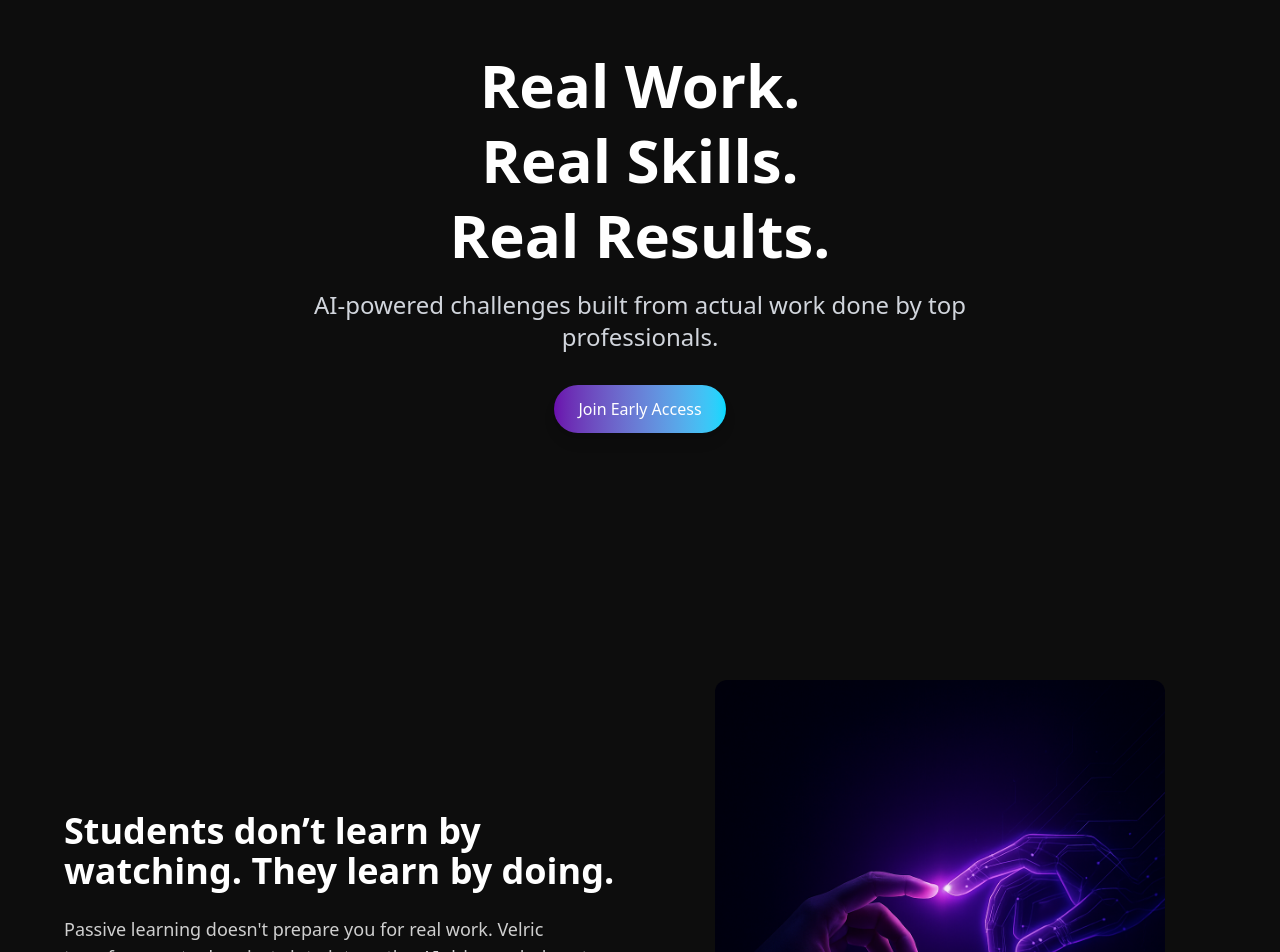
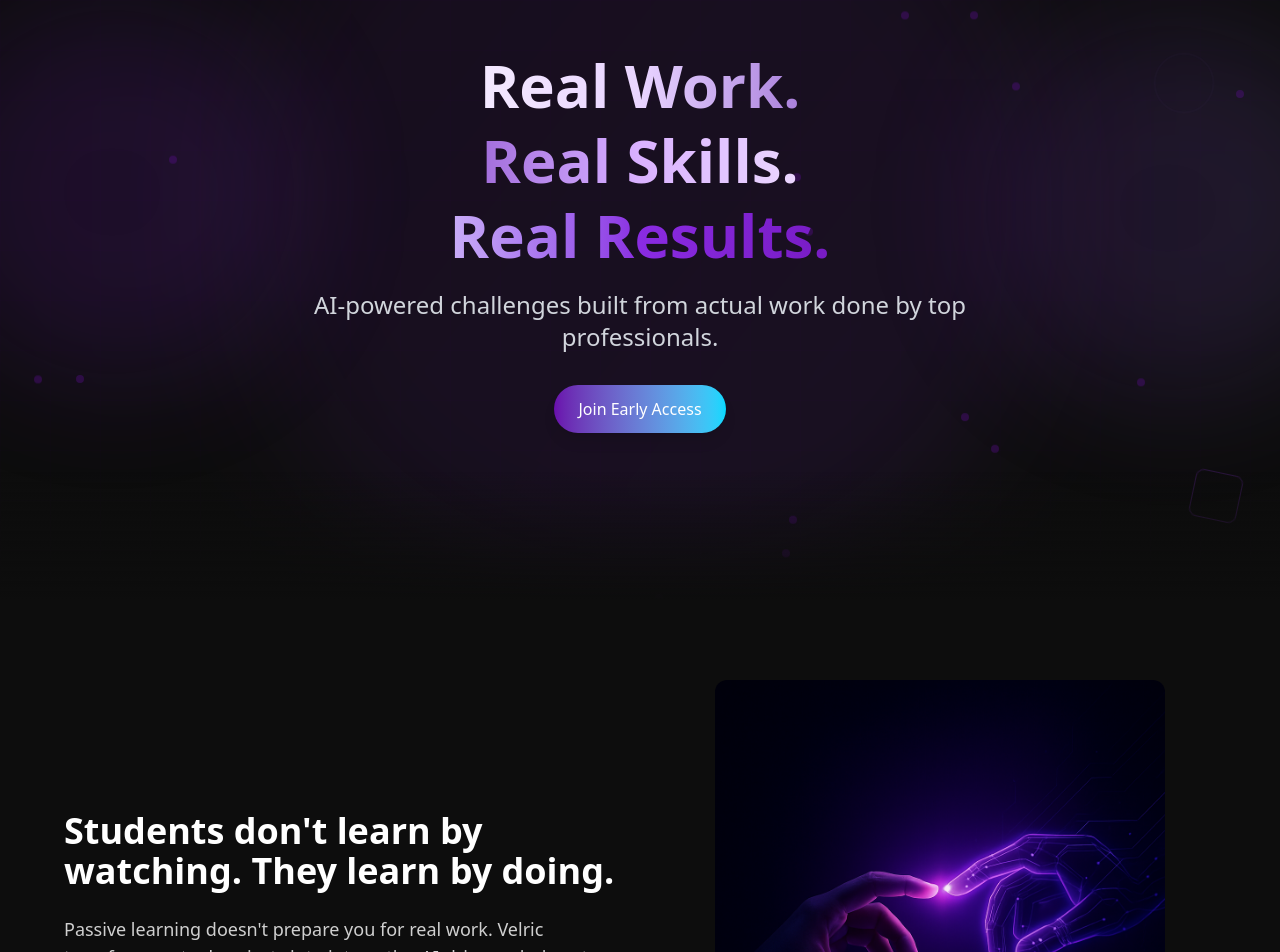
Before and after one commit to velric-ai/velric, a Next.js app: page / in a window 1280 px wide. Shown: the part 200-1152 px from the top of the page. Built offline with nearby package versions, Linux system fonts and the light colour scheme.

Commit message:
add effects and transitions in the home page in hero & index.tsx

```diff
--- a/components/HeroSection.tsx
+++ b/components/HeroSection.tsx
@@ -1,19 +1,104 @@
+import { motion } from "framer-motion";
 import CTAButton from "./CTAButton";
 
 export default function HeroSection() {
   return (
-    <section className="min-h-screen flex flex-col justify-center items-center bg-[#0D0D0D] text-white text-center px-6 pt-20">
-      <h1 className="text-2xl sm:text-3xl md:text-5xl lg:text-6xl font-bold leading-tight">
-        <span className="block">Real Work.</span>
-        <span className="block">Real Skills.</span>
-        <span className="block">Real Results.</span>
-      </h1>
-      <p className="text-lg md:text-2xl max-w-2xl mt-4 text-gray-300">
-        AI-powered challenges built from actual work done by top professionals.
-      </p>
-      <div className="mt-8">
-        <CTAButton />
+    <section className="min-h-screen flex flex-col justify-center items-center bg-[#0D0D0D] text-white text-center px-6 pt-20 relative overflow-hidden">
+      {/* Animated Background Elements */}
+      <div className="absolute inset-0 overflow-hidden pointer-events-none">
+        {/* Large purple gradient orbs */}
+        <div className="absolute top-1/4 -left-20 w-96 h-96 bg-gradient-to-r from-[#6A0DAD]/20 to-[#8A2BE2]/20 rounded-full blur-3xl animate-pulse"></div>
+        <div className="absolute bottom-1/4 -right-20 w-96 h-96 bg-gradient-to-l from-[#9370DB]/20 to-[#6A0DAD]/20 rounded-full blur-3xl animate-pulse" style={{animationDelay: '2s'}}></div>
+        <div className="absolute top-1/2 left-1/2 transform -translate-x-1/2 -translate-y-1/2 w-[800px] h-[800px] bg-gradient-to-r from-[#6A0DAD]/10 to-[#8A2BE2]/10 rounded-full blur-3xl animate-spin" style={{animationDuration: '60s'}}></div>
       </div>
+
+      {/* Tech Grid Pattern */}
+      <div className="absolute inset-0 opacity-20">
+        <div className="absolute inset-0" style={{
+          backgroundImage: `
+            linear-gradient(rgba(106, 13, 173, 0.1) 1px, transparent 1px),
+            linear-gradient(90deg, rgba(106, 13, 173, 0.1) 1px, transparent 1px)
+          `,
+          backgroundSize: '50px 50px'
+        }}></div>
+      </div>
+
+      {/* Floating Tech Particles */}
+      <div className="absolute inset-0 overflow-hidden pointer-events-none">
+        {[...Array(20)].map((_, i) => (
+          <div
+            key={i}
+            className="absolute w-2 h-2 bg-[#6A0DAD]/30 rounded-full animate-bounce"
+            style={{
+              left: `${Math.random() * 100}%`,
+              top: `${Math.random() * 100}%`,
+              animationDelay: `${Math.random() * 5}s`,
+              animationDuration: `${3 + Math.random() * 4}s`
+            }}
+          />
+        ))}
+      </div>
+
+      {/* Circuit-like decorative elements */}
+      <div className="absolute top-20 left-10 w-16 h-16 border border-[#6A0DAD]/30 rounded-lg rotate-45 animate-pulse"></div>
+      <div className="absolute bottom-20 right-10 w-12 h-12 border border-[#8A2BE2]/30 rounded-lg rotate-12 animate-pulse" style={{animationDelay: '1s'}}></div>
+      <div className="absolute top-1/3 right-20 w-8 h-8 border border-[#9370DB]/30 rounded-full animate-ping"></div>
+
+      {/* Main Content */}
+      <div className="relative z-10">
+        <motion.h1
+          className="text-2xl sm:text-3xl md:text-5xl lg:text-6xl font-bold leading-tight"
+          initial={{ opacity: 0, y: 50 }}
+          animate={{ opacity: 1, y: 0 }}
+          transition={{ duration: 0.8, ease: "easeOut" }}
+        >
+          <motion.span
+            className="block bg-gradient-to-r from-white via-purple-200 to-[#6A0DAD] bg-clip-text text-transparent"
+            initial={{ opacity: 0, x: -50 }}
+            animate={{ opacity: 1, x: 0 }}
+            transition={{ duration: 0.8, delay: 0.2 }}
+          >
+            Real Work.
+          </motion.span>
+          <motion.span
+            className="block bg-gradient-to-r from-[#6A0DAD] via-purple-300 to-white bg-clip-text text-transparent"
+            initial={{ opacity: 0, x: 50 }}
+            animate={{ opacity: 1, x: 0 }}
+            transition={{ duration: 0.8, delay: 0.4 }}
+          >
+            Real Skills.
+          </motion.span>
+          <motion.span
+            className="block bg-gradient-to-r from-white via-[#8A2BE2] to-[#6A0DAD] bg-clip-text text-transparent"
+            initial={{ opacity: 0, y: 30 }}
+            animate={{ opacity: 1, y: 0 }}
+            transition={{ duration: 0.8, delay: 0.6 }}
+          >
+            Real Results.
+          </motion.span>
+        </motion.h1>
+
+        <motion.p
+          className="text-lg md:text-2xl max-w-2xl mt-4 text-gray-300"
+          initial={{ opacity: 0, y: 30 }}
+          animate={{ opacity: 1, y: 0 }}
+          transition={{ duration: 0.8, delay: 0.8 }}
+        >
+          AI-powered challenges built from actual work done by top professionals.
+        </motion.p>
+
+        <motion.div
+          className="mt-8"
+          initial={{ opacity: 0, scale: 0.8 }}
+          animate={{ opacity: 1, scale: 1 }}
+          transition={{ duration: 0.6, delay: 1.0, type: "spring", stiffness: 100 }}
+        >
+          <CTAButton />
+        </motion.div>
+      </div>
+
+      {/* Bottom fade effect */}
+      <div className="absolute bottom-0 left-0 right-0 h-32 bg-gradient-to-t from-[#0D0D0D] to-transparent"></div>
     </section>
   );
 }
--- a/components/ValuePropCard.tsx
+++ b/components/ValuePropCard.tsx
@@ -19,11 +19,11 @@ export default function ValuePropCard({
 
   return (
     <div
-      className={`bg-[#1C1C1E] text-white p-6 rounded-2xl shadow-[0_4px_20px_rgba(0,0,0,0.3)] hover:scale-105 transition-transform duration-300 ease-in-out text-center ${className}`}
+      className={`bg-[#1C1C1E] text-white p-6 rounded-2xl shadow-[0_4px_20px_rgba(0,0,0,0.3)] hover:scale-105 transition-transform duration-300 ease-in-out text-center h-full flex flex-col ${className}`}
     >
       <LucideIcon className="w-14 h-14 mb-4 mx-auto text-white" strokeWidth={1.5} />
       <h3 className="text-xl font-semibold mb-2">{title}</h3>
-      <p className="text-gray-300 text-sm">{description}</p>
+      <p className="text-gray-300 text-sm flex-grow">{description}</p>
     </div>
   );
 }
--- a/pages/index.tsx
+++ b/pages/index.tsx
@@ -27,17 +27,40 @@ export default function Home() {
         {/* Hero Section */}
         <HeroSection />
 
-        {/* 🧠 Problem Statement */}
+        {/* 🧠 Problem Statement - Enhanced with Animations */}
         <section className="px-4 md:px-8 lg:px-16 py-20 max-w-7xl mx-auto grid md:grid-cols-2 gap-12 items-center">
-          <div>
-            <h2 className="text-3xl md:text-4xl font-bold mb-6">
-              Students don’t learn by watching. They learn by doing.
-            </h2>
-            <p className="text-white/80 text-lg">
+          <motion.div
+            initial={{ opacity: 0, x: -60 }}
+            whileInView={{ opacity: 1, x: 0 }}
+            viewport={{ once: true, amount: 0.3 }}
+            transition={{ duration: 0.8, ease: "easeOut" }}
+          >
+            <motion.h2
+              className="text-3xl md:text-4xl font-bold mb-6"
+              initial={{ opacity: 0, y: 30 }}
+              whileInView={{ opacity: 1, y: 0 }}
+              viewport={{ once: true }}
+              transition={{ duration: 0.6, delay: 0.2 }}
+            >
+              Students don't learn by watching. They learn by doing.
+            </motion.h2>
+            <motion.p
+              className="text-white/80 text-lg"
+              initial={{ opacity: 0, y: 20 }}
+              whileInView={{ opacity: 1, y: 0 }}
+              viewport={{ once: true }}
+              transition={{ duration: 0.6, delay: 0.4 }}
+            >
               Passive learning doesn't prepare you for real work. Velric transforms actual projects into interactive AI-driven missions to help you build real skills with real feedback.
-            </p>
-          </div>
-          <div className="flex justify-center">
+            </motion.p>
+          </motion.div>
+          <motion.div
+            className="flex justify-center"
+            initial={{ opacity: 0, x: 60 }}
+            whileInView={{ opacity: 1, x: 0 }}
+            viewport={{ once: true, amount: 0.3 }}
+            transition={{ duration: 0.8, delay: 0.3, ease: "easeOut" }}
+          >
             <Image
               src="/icons/hands.png"
               alt="Problem Illustration"
@@ -45,38 +68,67 @@ export default function Home() {
               height={350}
               className="rounded-xl blend-image"
             />
-          </div>
+          </motion.div>
         </section>
 
-        {/* ⚙️ How It Works */}
+        {/* ⚙️ How It Works - Enhanced with Animations */}
         <section className="bg-[#0D0D0D] px-4 md:px-8 lg:px-16 py-20 text-center">
-          <h2 className="text-4xl md:text-5xl font-extrabold mb-12">
+          <motion.h2
+            className="text-4xl md:text-5xl font-extrabold mb-12"
+            initial={{ opacity: 0, y: 30 }}
+            whileInView={{ opacity: 1, y: 0 }}
+            viewport={{ once: true }}
+            transition={{ duration: 0.6 }}
+          >
             How It Works
-          </h2>
-          <div className="grid md:grid-cols-3 gap-10 max-w-6xl mx-auto">
+          </motion.h2>
+          <div className="grid md:grid-cols-3 gap-10 max-w-6xl mx-auto items-stretch">
+            {[
+              {
+                title: "1. Take Real-World Missions",
+                icon: "Briefcase" as keyof typeof import('lucide-react'),
+                description: "Convert professional deliverables into interactive missions to gain hands-on experience."
+              },
+              {
+                title: "2. Get Your Velric Score",
+                icon: "BarChart3" as keyof typeof import('lucide-react'),
+                description: "Our AI engine evaluates your work, providing a comprehensive score and feedback."
+              },
+              {
+                title: "3. Unlock Opportunities",
+                icon: "Rocket" as keyof typeof import('lucide-react'),
+                description: "Showcase your skills and portfolio to top employers and institutions."
+              }
+            ].map((item, idx) => (
+              <motion.div
+                key={idx}
+                initial={{ opacity: 0, y: 50 }}
+                whileInView={{ opacity: 1, y: 0 }}
+                viewport={{ once: true, amount: 0.3 }}
+                transition={{ duration: 0.6, delay: idx * 0.2 }}
+                className="h-full"
+              >
                 <ValuePropCard
-              title="1. Take Real-World Missions"
-              icon="Briefcase"
-              description="Convert professional deliverables into interactive missions to gain hands-on experience."
+                  title={item.title}
+                  icon={item.icon}
+                  description={item.description}
                 />
-            <ValuePropCard
-              title="2. Get Your Velric Score"
-              icon="BarChart3"
-              description="Our AI engine evaluates your work, providing a comprehensive score and feedback."
-            />
-            <ValuePropCard
-              title="3. Unlock Opportunities"
-              icon="Rocket"
-              description="Showcase your skills and portfolio to top employers and institutions."
-            />
+              </motion.div>
+            ))}
           </div>
         </section>
 
         {/* 🚀 What Makes Us Different */}
         <section className="px-4 md:px-8 lg:px-16 py-20 max-w-5xl mx-auto text-center">
-          <h2 className="text-2xl md:text-3xl font-semibold mb-10">
+          <motion.h2
+            className="text-2xl md:text-3xl font-semibold mb-10"
+            initial={{ opacity: 0, y: 30 }}
+            whileInView={{ opacity: 1, y: 0 }}
+            viewport={{ once: true }}
+            transition={{ duration: 0.6 }}
+          >
             What Makes Us Different
-          </h2>
+          </motion.h2>
           <div className="grid md:grid-cols-3 gap-6 text-white/90 text-lg">
             {["No Lectures", "No Simulations", "Real Work. Real Feedback."].map(
               (text, idx) => (
@@ -95,19 +147,38 @@ export default function Home() {
           </div>
         </section>
 
-        {/* 👥 Meet the Founders */}
+        {/* 👥 Meet the Founders - Enhanced with Animations */}
         <section className="bg-[#0D0D0D] px-4 md:px-8 lg:px-16 py-20">
-          <h2 className="text-3xl md:text-4xl font-bold text-center mb-12">
+          <motion.h2
+            className="text-3xl md:text-4xl font-bold text-center mb-12"
+            initial={{ opacity: 0, y: 30 }}
+            whileInView={{ opacity: 1, y: 0 }}
+            viewport={{ once: true }}
+            transition={{ duration: 0.6 }}
+          >
             Meet the Founders
-          </h2>
+          </motion.h2>
           <div className="grid md:grid-cols-2 gap-8 max-w-6xl mx-auto">
+            <motion.div
+              initial={{ opacity: 0, x: -50 }}
+              whileInView={{ opacity: 1, x: 0 }}
+              viewport={{ once: true, amount: 0.3 }}
+              transition={{ duration: 0.8, delay: 0.2 }}
+            >
               <TeamCard
                 name="Mahir Laul (CEO)"
                 role="Vision, Product, External Strategy"
                 image="/assets/mahir.png"
-              bio="I lead the vision, product direction, and external strategy at Velric. From investor conversations to brand positioning, I make sure we’re building something people remember and scaling it like a company that belongs at the top."
+                bio="I lead the vision, product direction, and external strategy at Velric. From investor conversations to brand positioning, I make sure we're building something people remember and scaling it like a company that belongs at the top."
                 linkedin="https://www.linkedin.com/in/mahir-laul-a77b11224/"
               />
+            </motion.div>
+            <motion.div
+              initial={{ opacity: 0, x: 50 }}
+              whileInView={{ opacity: 1, x: 0 }}
+              viewport={{ once: true, amount: 0.3 }}
+              transition={{ duration: 0.8, delay: 0.4 }}
+            >
               <TeamCard
                 name="Srinidhi Murthy (CTO)"
                 role="AI Development, Infrastructure"
@@ -115,65 +186,123 @@ export default function Home() {
                 bio="I lead AI development at Velric. My focus is building systems that turn professional workflows, like decks, code, and pitch, into interactive missions. I ensure our tools are fast and stable, so learners can rely on Velric to deliver real work."
                 linkedin="https://www.linkedin.com/in/srinidhi-murthy-800604261/"
               />
+            </motion.div>
           </div>
         </section>
 
-        {/* 🌍 A Platform for Everyone */}
+        {/* 🌍 A Platform for Everyone - Enhanced with Animations */}
         <section className="bg-[#0D0D0D] px-4 md:px-8 lg:px-16 py-20 text-center">
-          <h2 className="text-4xl md:text-5xl font-extrabold mb-12">
+          <motion.h2
+            className="text-4xl md:text-5xl font-extrabold mb-12"
+            initial={{ opacity: 0, y: 30 }}
+            whileInView={{ opacity: 1, y: 0 }}
+            viewport={{ once: true }}
+            transition={{ duration: 0.6 }}
+          >
             A Platform for Everyone
-          </h2>
+          </motion.h2>
           <div className="grid md:grid-cols-3 gap-10 max-w-6xl mx-auto">
-            <div className="bg-[#1C1C1E] p-6 rounded-2xl shadow-md">
-              <ValuePropCard
-                title="For Learners"
-                icon="GraduationCap"
-                description="Gain practical experience, build a strong portfolio, and get discovered for your skills, not just your resume."
-              />
-              <div className="text-left mt-4 text-white/80 text-sm space-y-1">
-                <p>→ Build a portfolio of real work.</p>
-                <p>→ Receive AI-driven feedback.</p>
-                <p>→ Connect with top employers.</p>
+            {[
+              {
+                title: "For Learners",
+                icon: "GraduationCap" as keyof typeof import('lucide-react'),
+                description: "Gain practical experience, build a strong portfolio, and get discovered for your skills, not just your resume.",
+                features: [
+                  "→ Build a portfolio of real work.",
+                  "→ Receive AI-driven feedback.",
+                  "→ Connect with top employers."
+                ]
+              },
+              {
+                title: "For Educators",
+                icon: "BookOpen" as keyof typeof import('lucide-react'),
+                description: "Enhance curriculums with real-world challenges that foster execution and critical thinking.",
+                features: [
+                  "→ Embed AI-powered missions into courses.",
+                  "→ Track learner progress and outcomes.",
+                  "→ Prepare students for real-world work."
+                ]
+              },
+              {
+                title: "For Companies",
+                icon: "Building2" as keyof typeof import('lucide-react'),
+                description: "Engage top talent through challenge-based recruitment and continuous learning.",
+                features: [
+                  "→ Discover talent through real execution.",
+                  "→ Use missions to upskill teams.",
+                  "→ Build a culture of doing, not watching."
+                ]
+              }
+            ].map((item, idx) => (
+              <motion.div
+                key={idx}
+                className="bg-[#1C1C1E] p-6 rounded-2xl shadow-md h-full flex flex-col"
+                initial={{ opacity: 0, y: 60 }}
+                whileInView={{ opacity: 1, y: 0 }}
+                viewport={{ once: true, amount: 0.2 }}
+                transition={{ duration: 0.7, delay: idx * 0.2 }}
+              >
+                <div className="text-center">
+                  {(() => {
+                    const LucideIcon = require('lucide-react')[item.icon];
+                    return <LucideIcon className="w-14 h-14 mb-4 mx-auto text-white" strokeWidth={1.5} />;
+                  })()}
+                  <h3 className="text-xl font-semibold mb-2 text-white">{item.title}</h3>
+                  <p className="text-gray-300 text-sm mb-4">{item.description}</p>
                 </div>
-            </div>
-
-            <div className="bg-[#1C1C1E] p-6 rounded-2xl shadow-md">
-              <ValuePropCard
-                title="For Educators"
-                icon="BookOpen"
-                description="Enhance curriculums with real-world challenges that foster execution and critical thinking."
-              />
-              <div className="text-left mt-4 text-white/80 text-sm space-y-1">
-                <p>→ Embed AI-powered missions into courses.</p>
-                <p>→ Track learner progress and outcomes.</p>
-                <p>→ Prepare students for real-world work.</p>
-              </div>
-            </div>
-
-            <div className="bg-[#1C1C1E] p-6 rounded-2xl shadow-md">
-              <ValuePropCard
-                title="For Companies"
-                icon="Building2"
-                description="Engage top talent through challenge-based recruitment and continuous learning."
-              />
-              <div className="text-left mt-4 text-white/80 text-sm space-y-1">
-                <p>→ Discover talent through real execution.</p>
-                <p>→ Use missions to upskill teams.</p>
-                <p>→ Build a culture of doing, not watching.</p>
-              </div>
-            </div>
+                <motion.div
+                  className="text-left text-white/80 text-sm space-y-1 flex-grow"
+                  initial={{ opacity: 0 }}
+                  whileInView={{ opacity: 1 }}
+                  viewport={{ once: true }}
+                  transition={{ duration: 0.5, delay: idx * 0.2 + 0.3 }}
+                >
+                  {item.features.map((feature, featureIdx) => (
+                    <motion.p
+                      key={featureIdx}
+                      initial={{ opacity: 0, x: -20 }}
+                      whileInView={{ opacity: 1, x: 0 }}
+                      viewport={{ once: true }}
+                      transition={{ duration: 0.4, delay: idx * 0.2 + 0.4 + featureIdx * 0.1 }}
+                    >
+                      {feature}
+                    </motion.p>
+                  ))}
+                </motion.div>
+              </motion.div>
+            ))}
           </div>
         </section>
 
-        {/* 📝 Waitlist */}
+        {/* 📝 Waitlist - Enhanced with Animations */}
         <section className="px-4 md:px-8 lg:px-16 py-20 text-center">
-          <h2 className="text-3xl md:text-4xl font-bold mb-4">Join Waitlist</h2>
-          <p className="mb-8 text-lg text-white/80">
+          <motion.h2
+            className="text-3xl md:text-4xl font-bold mb-4"
+            initial={{ opacity: 0, y: 30 }}
+            whileInView={{ opacity: 1, y: 0 }}
+            viewport={{ once: true }}
+            transition={{ duration: 0.6 }}
+          >
+            Join Waitlist
+          </motion.h2>
+          <motion.p
+            className="mb-8 text-lg text-white/80"
+            initial={{ opacity: 0, y: 20 }}
+            whileInView={{ opacity: 1, y: 0 }}
+            viewport={{ once: true }}
+            transition={{ duration: 0.6, delay: 0.2 }}
+          >
             Be first to access the future of execution-based learning.
-          </p>
-          <div className="max-w-lg mx-auto">
+          </motion.p>
+          <motion.div
+            className="max-w-lg mx-auto"
+            initial={{ opacity: 0, scale: 0.9 }}
+            whileInView={{ opacity: 1, scale: 1 }}
+            viewport={{ once: true }}
+            transition={{ duration: 0.6, delay: 0.4 }}
+          >
             <WaitlistForm />
-          </div>
+          </motion.div>
         </section>
 
         <Footer />
```
Also changed, not shown: 2 other files (tests, documents, lock files or other folders). Lines whose indentation alone changed are shown as unchanged.
